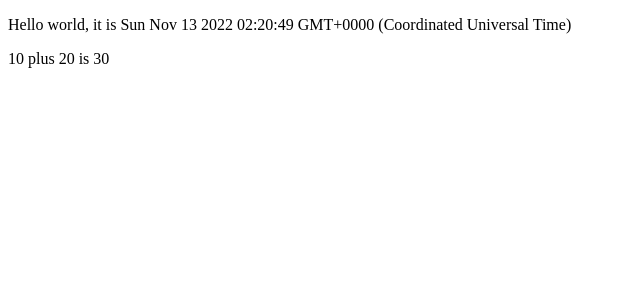
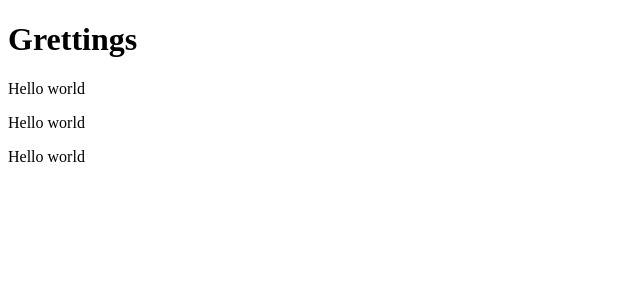
Before and after one commit to iamchicao/full-stack, a React (Create React App) app in the folder part1/: page / in a window 1280 px wide. Shown: the top 300 px of the page, without its empty margins (0-640 px from the left). Built offline with nearby package versions, Linux system fonts and the light colour scheme.

Commit message:
feat: add severeal components on App

```diff
--- a/part1/src/App.js
+++ b/part1/src/App.js
@@ -1,14 +1,19 @@
-const App = () => {
-  const now = new Date()
-  const number1 = 10;
-  const number2 = 20;
-
+const Hello = () => {
   return (
     <div>
-      <p>Hello world, it is {now.toString()}</p>
-      <p>
-        {number1} plus {number2} is {number1 + number2}
-      </p>
+      <p>Hello world</p>
+    </div>
+  )
+}
+
+
+const App = () => {
+  return (
+    <div>
+      <h1>Grettings</h1>
+      <Hello />
+      <Hello />
+      <Hello />
     </div>
   );
 };
```
